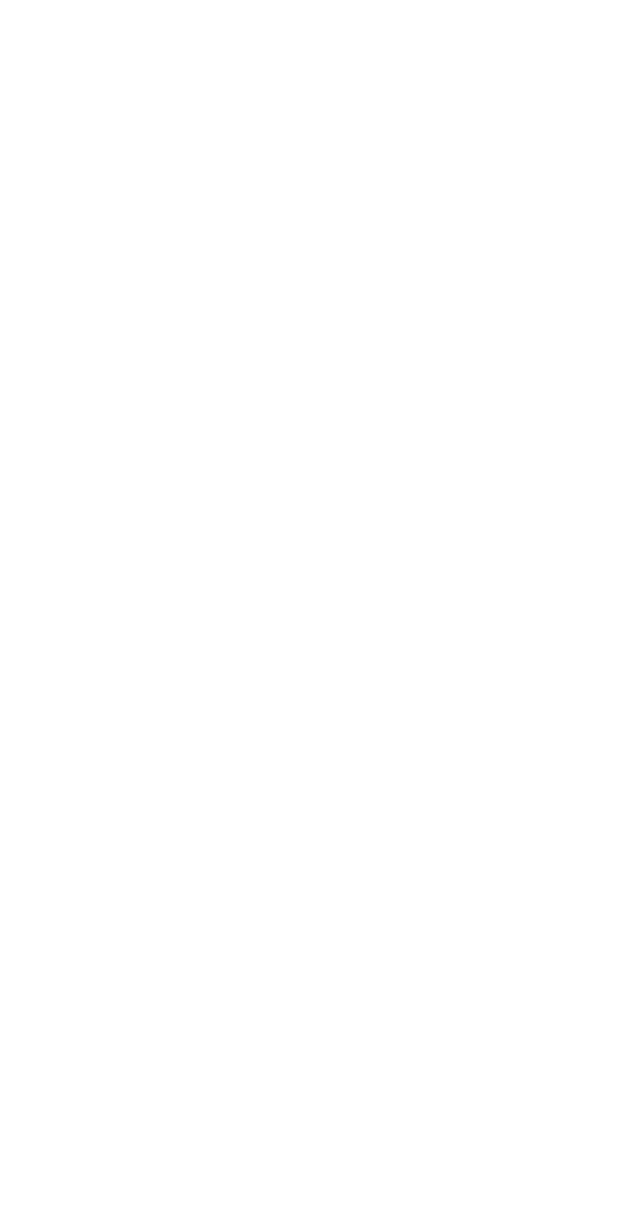
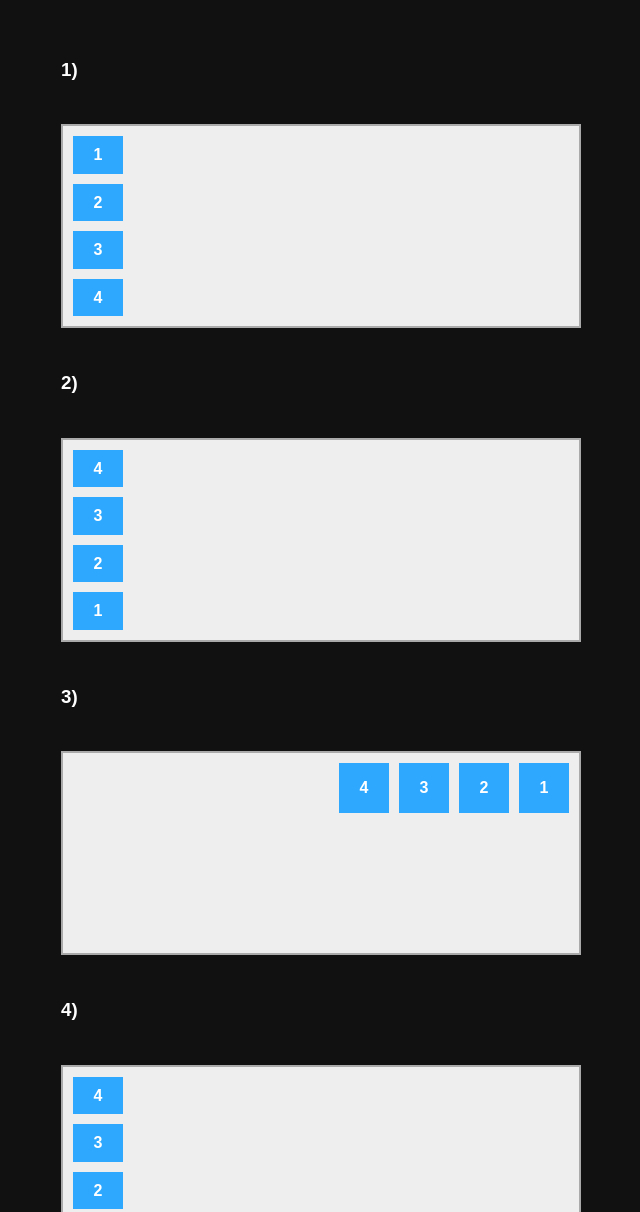
Before and after one commit to ZworldZ-del/Goa-homework-new-, a plain HTML site: page day 47/homework/index.html in a window 1280 px wide. Shown: the top 1212 px of the page, without its empty margins (319-959 px from the left). Before the commit the page ends 800 px from the top, so only its background shows below. Drawn offline with Linux system fonts and the light colour scheme.

Commit message:
second commit

```diff
--- a/day 47/classwork/style/style.css
+++ b/day 47/classwork/style/style.css
@@ -4,3 +4,22 @@
     margin: 0;
     box-sizing: border-box;
 }
+
+body{
+    background-color: rgb(153, 93, 181);
+}
+
+.parentdiv{
+    display: flex;
+    gap: 30px;
+    align-items: center;
+    height: 100vh;
+}
+
+.blackbox{
+    border-radius: 10px;
+    border: solid black;
+    background-color: rgb(247, 148, 31);
+    width: 100px;
+    height: 100px;
+}
--- a/day 47/homework/index.html
+++ b/day 47/homework/index.html
@@ -1,15 +1,55 @@
 <!DOCTYPE html>
 <html lang="en">
 <head>
-    <meta charset="UTF-8">
-    <meta name="viewport" content="width=device-width, initial-scale=1.0">
-    <title>Document</title>
-    <link rel="stylesheet" href="./style/style.css">
+  <meta charset="UTF-8">
+  <title>Document</title>
+  <link rel="stylesheet" href="./style/style.css">
 </head>
 <body>
-<body>
-</body>
-</html>
+
+  <div class="container">
+
+    <h3>1)</h3>
+    <div class="box column start">
+      <div>1</div>
+      <div>2</div>
+      <div>3</div>
+      <div>4</div>
+    </div>
+
+    <h3>2)</h3>
+    <div class="box column end">
+      <div>4</div>
+      <div>3</div>
+      <div>2</div>
+      <div>1</div>
+    </div>
+
+    <h3>3)</h3>
+    <div class="box row end">
+      <div>4</div>
+      <div>3</div>
+      <div>2</div>
+      <div>1</div>
+    </div>
+
+    <h3>4)</h3>
+    <div class="box column center">
+      <div>4</div>
+      <div>3</div>
+      <div>2</div>
+      <div>1</div>
+    </div>
+
+    <h3>5)</h3>
+    <div class="box row start">
+      <div>1</div>
+      <div>2</div>
+      <div>3</div>
+      <div>4</div>
+    </div>
+
+  </div>
 
 </body>
 </html>
--- a/day 47/homework/style/style.css
+++ b/day 47/homework/style/style.css
@@ -1,6 +1,55 @@
-/* resert css */
-*{
-    padding: 0;
-    margin: 0;
-    box-sizing: border-box;
+body {
+  background: #111;
+  color: white;
+  font-family: Arial, sans-serif;
 }
+
+.container {
+  width: 520px;
+  margin: 40px auto;
+  display: flex;
+  flex-direction: column;
+  gap: 25px;
+}
+
+.box {
+  background: #eee;
+  border: 2px solid #aaa;
+  height: 180px;
+  padding: 10px;
+
+  display: flex;
+  gap: 10px;
+}
+
+.box div {
+  width: 50px;
+  height: 50px;
+  background: #2ea8ff;
+  color: white;
+
+  display: flex;
+  align-items: center;
+  justify-content: center;
+  font-weight: bold;
+}
+
+.row {
+  flex-direction: row;
+}
+
+.column {
+  flex-direction: column;
+}
+
+.start {
+  justify-content: flex-start;
+}
+
+.center {
+  justify-content: center;
+}
+
+.end {
+  justify-content: flex-end;
+}
```
Also changed, not shown: day 47/classwork/index.html (+5 -1 lines), day 46/homework/image copy 2.png (added), day 46/homework/image copy.png (added), day 46/homework/image.png (added).
